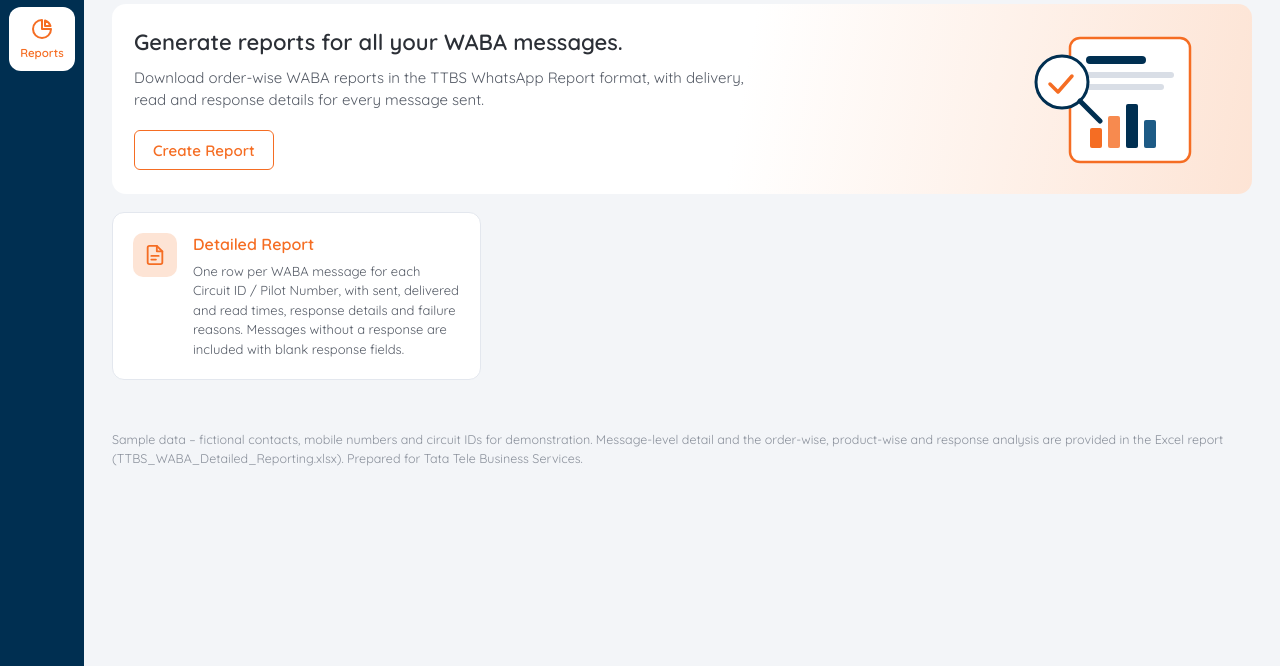
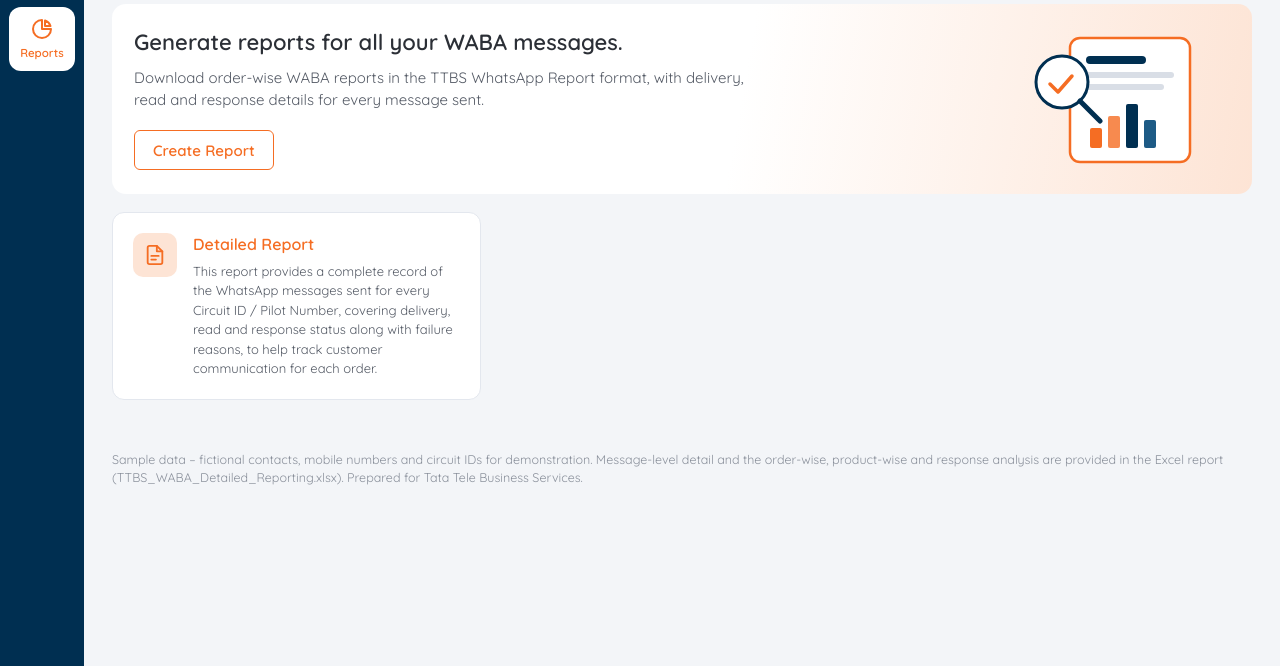
Before and after one commit to kevit-aayushi-shah/ttsl, a plain HTML site: page index.html in a window 1280 px wide. Both pictures are taken after a click on the button "Reports". Shown: the part 134-800 px from the top of the page. Drawn offline with Linux system fonts and the light colour scheme.

Commit message:
Reports: refresh Detailed Report card description
Co-Authored-By: Claude Opus 5.5 <noreply@anthropic.com>
Claude-Session: https://claude.ai/code/session_012G7PRQB9ZKPhSBAggR5xfb

```diff
--- a/index.html
+++ b/index.html
@@ -271,7 +271,7 @@ footer{max-width:1500px;margin:0 auto;padding:0 28px 30px;color:var(--ink-3);fon
     <div class="rcards">
       <button class="rcard" data-open-create>
         <span class="rcard-ic"><svg width="22" height="22" viewBox="0 0 24 24" fill="none" stroke="currentColor" stroke-width="2" stroke-linecap="round" stroke-linejoin="round"><path d="M14 2H6a2 2 0 0 0-2 2v16a2 2 0 0 0 2 2h12a2 2 0 0 0 2-2V8z"/><path d="M14 2v6h6M8 13h8M8 17h5"/></svg></span>
-        <span><b>Detailed Report</b><small>One row per WABA message for each Circuit ID / Pilot Number, with sent, delivered and read times, response details and failure reasons. Messages without a response are included with blank response fields.</small></span>
+        <span><b>Detailed Report</b><small>This report provides a complete record of the WhatsApp messages sent for every Circuit ID / Pilot Number, covering delivery, read and response status along with failure reasons, to help track customer communication for each order.</small></span>
       </button>
     </div>
   </div>
```
